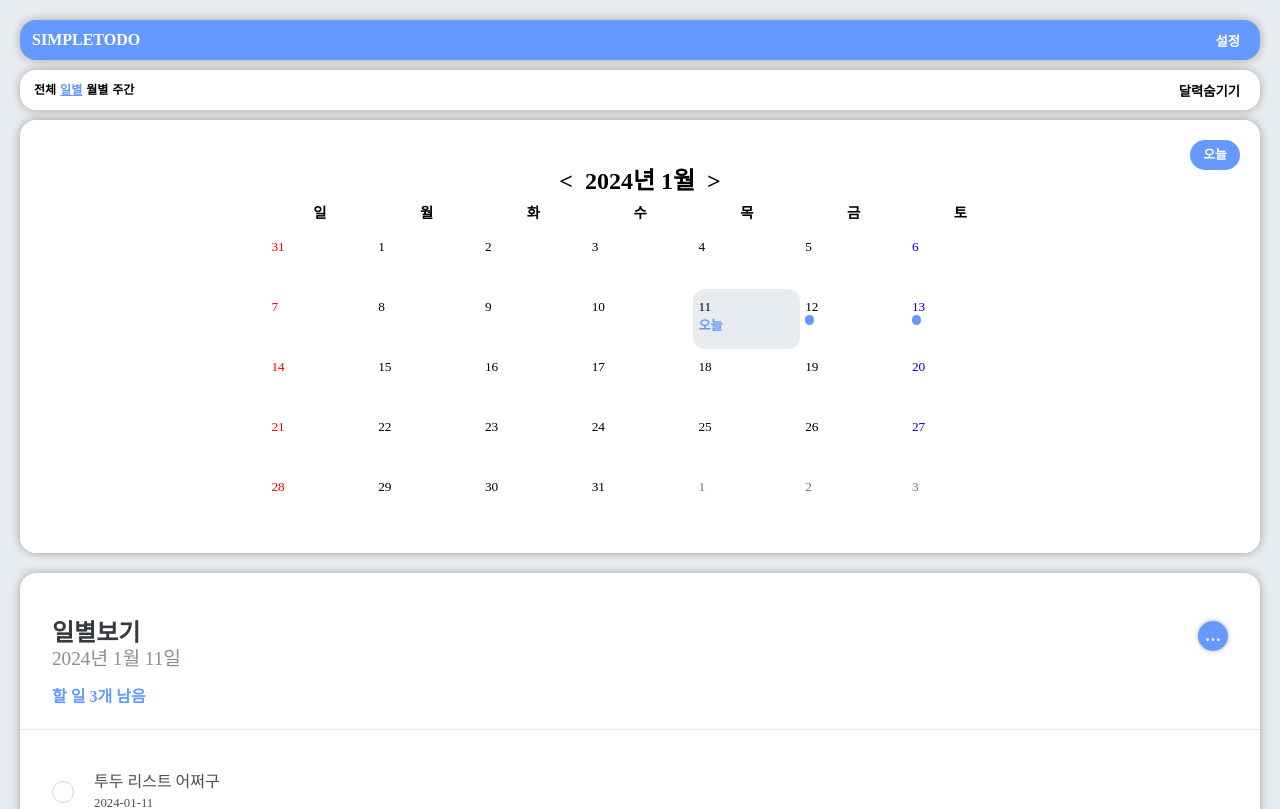
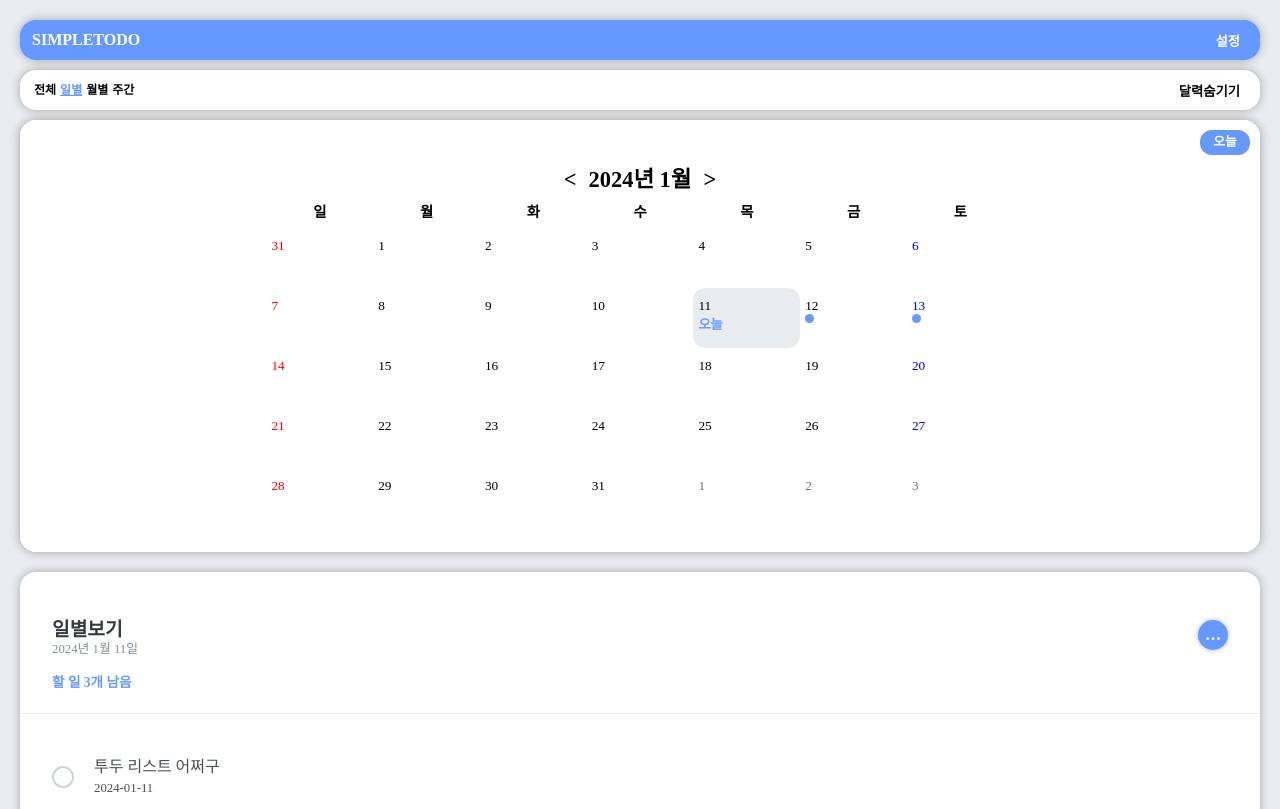
Before and after one commit to onpul/mashup-todolist, a React (Create React App) app: page / in a window 1280 px wide. Shown: the top 809 px of the page. Built offline with nearby package versions, Linux system fonts and the light colour scheme.

Commit message:
스타일 조정

```diff
--- a/src/components/Calendar.css
+++ b/src/components/Calendar.css
@@ -92,12 +92,8 @@ button {
 .react-calendar__navigation {
     display: flex;
     flex-direction: row;
-    flex-wrap: nowrap;
-    justify-content: space-around;
+    justify-content: center;
     align-items: center;
-    margin-left: auto;
-    margin-right: auto;
-    width: auto;
     height: 100%;
     padding-bottom: 3px;
 }
@@ -109,7 +105,7 @@ button {
 .react-calendar__navigation button {
     width: auto;
     height: 100%;
-    font-size: 1.5em;
+    font-size: 1.4em;
     line-height: 1;
     font-family: 'campton', 'Apple SD Gothic Neo', 'NanumBarunGothic', '나눔바른고딕', 'Malgun Gothic', '맑은 고딕', 'dotum', 'sans-serif';
     font-weight: 900;
--- a/src/components/CalendarTemplate.jsx
+++ b/src/components/CalendarTemplate.jsx
@@ -25,12 +25,12 @@ const ButtonToday = styled.div`
     justify-content: center;
     align-items: center;
     width: 50px;
-    height: 30px;
-    margin-top: 20px;
-    margin-right: 90px;
+    height: 25px;
+    margin-top: 10px;
+    margin-right: 70px;
     margin-left: 100%;
     text-align: center;
-    border-radius: 15px;
+    border-radius: 12px;
     font-size: 0.8em;
     line-height: 0.8em;
     font-weight: 800;
--- a/src/components/CheckCircleTemplate.jsx
+++ b/src/components/CheckCircleTemplate.jsx
@@ -3,10 +3,10 @@ import { useTodoDispatch } from '../TodoContext';
 import { MdDone } from 'react-icons/md';
 
 const CheckCircle = styled.div`
-    width: 20px;
-    height: 20px;
+    width: 18px;
+    height: 18px;
     border-radius: 50%;
-    border: 1px solid #ced4da;
+    border: 2px solid #ced4da;
     font-size: 24px;
     display: flex;
     align-items: center;
@@ -18,7 +18,7 @@ const CheckCircle = styled.div`
     ${(props) =>
         props.$done
             ? css`
-                  border: 1px solid #6699ff;
+                  border: 2px solid #6699ff;
                   color: #6699ff;
               `
             : ''}
@@ -26,7 +26,7 @@ const CheckCircle = styled.div`
     ${(props) =>
         props.$disabled
             ? css`
-                  border: 1px solid #ced4da;
+                  border: 2px solid #ced4da;
               `
             : ''}
 `;
--- a/src/components/CheckSquareTemplate.jsx
+++ b/src/components/CheckSquareTemplate.jsx
@@ -4,8 +4,8 @@ import { MdDone } from 'react-icons/md';
 import { useTodoDispatch } from '../TodoContext';
 
 const CheckSquare = styled.div`
-    width: 20px;
-    height: 20px;
+    width: 18px;
+    height: 18px;
     /* border-radius: 16px; */
     border: 2px solid #ff6b6b;
     font-size: 24px;
--- a/src/components/FooterTemplate.jsx
+++ b/src/components/FooterTemplate.jsx
@@ -6,7 +6,7 @@ const FooterTemplateBlock = styled.div`
     /* font-weight: 300; */
     width: auto;
     height: 60px;
-    margin: 10px 20px 10px;
+    margin: 14px 20px 10px;
     box-sizing: border-box;
     padding: 12px;
     position: relative;
@@ -19,9 +19,6 @@ const FooterTemplateBlock = styled.div`
     flex-direction: row;
     justify-content: space-between;
     align-items: center;
-
-    ::before {
-    }
 
     .btnGroup {
         height: 100%;
--- a/src/components/TodoEdit.jsx
+++ b/src/components/TodoEdit.jsx
@@ -4,7 +4,7 @@ import { useTodoDispatch, useTodoState } from '../TodoContext';
 import moment from 'moment';
 
 const TodoEditBlock = styled.div`
-    font-size: 1em;
+    font-size: 0.85em;
     line-height: 1em;
     box-sizing: border-box;
     margin-bottom: -20px;
@@ -26,12 +26,13 @@ const ButtonBlock = styled.div`
     width: 100%;
     height: 50px;
     display: flex;
-    justify-content: space-between;
+    justify-content: space-evenly;
     align-items: center;
     color: #6699ff;
 
     div {
-        padding: 8px;
+        padding: 6px 8px;
+        width: auto;
         background: #e9ecef;
         border-radius: 20px;
         box-shadow: 0 0 5px 0 rgba(0, 0, 0, 0.3);
--- a/src/components/TodoHead.jsx
+++ b/src/components/TodoHead.jsx
@@ -15,17 +15,17 @@ const TodoHeadBlock = styled.div`
     border-bottom: 1px solid #e9ecef;
     h1 {
         margin: 0;
-        font-size: 1.5em;
+        font-size: 1.2em;
         color: #343a40;
     }
     .day {
         margin-top: 4px;
         color: #868e96;
-        font-size: 1.2em;
+        font-size: 0.8em;
     }
     .tasks-left {
         color: #6699ff;
-        font-size: 1em;
+        font-size: 0.85em;
         margin-top: 20px;
         font-weight: bold;
     }
```
